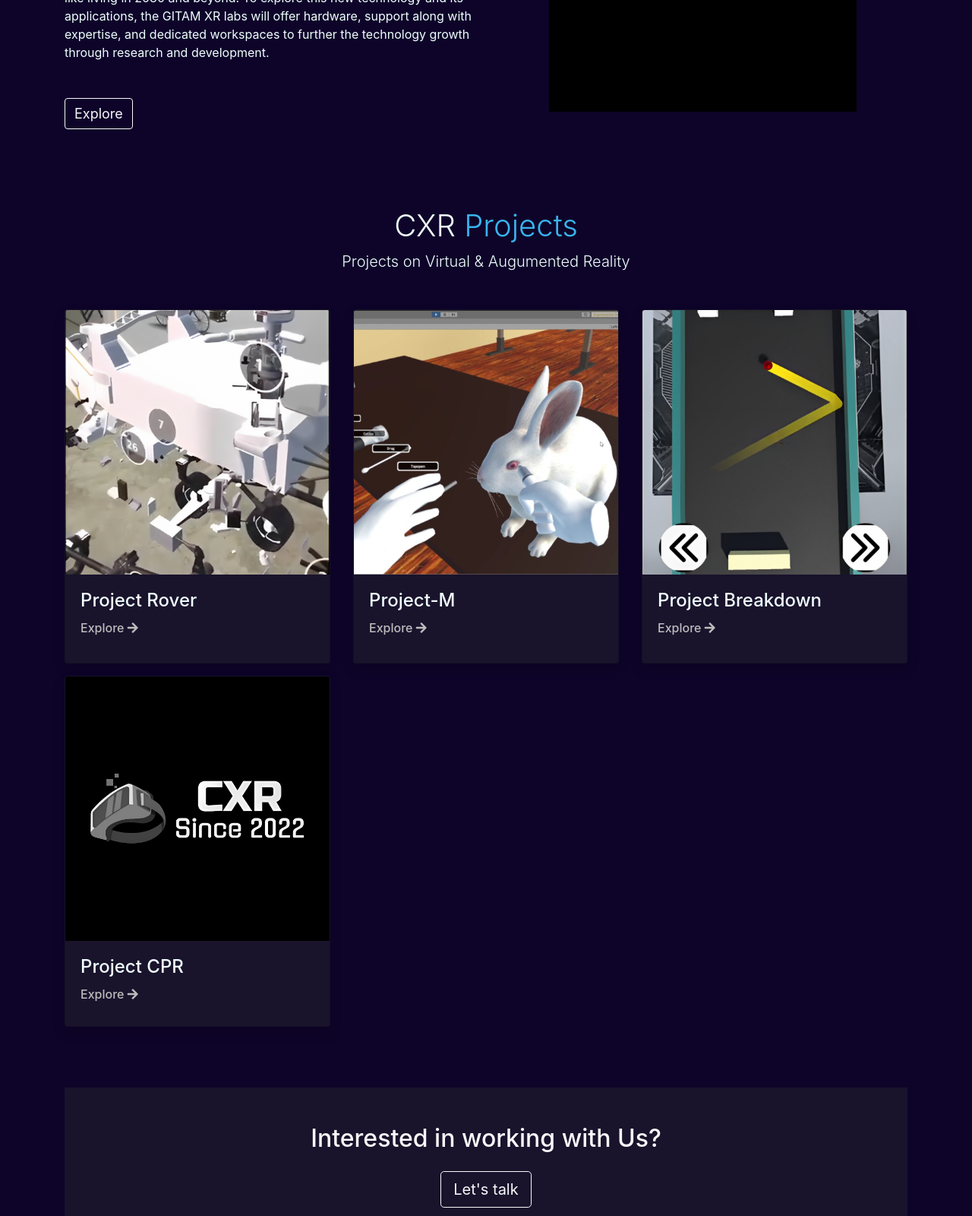
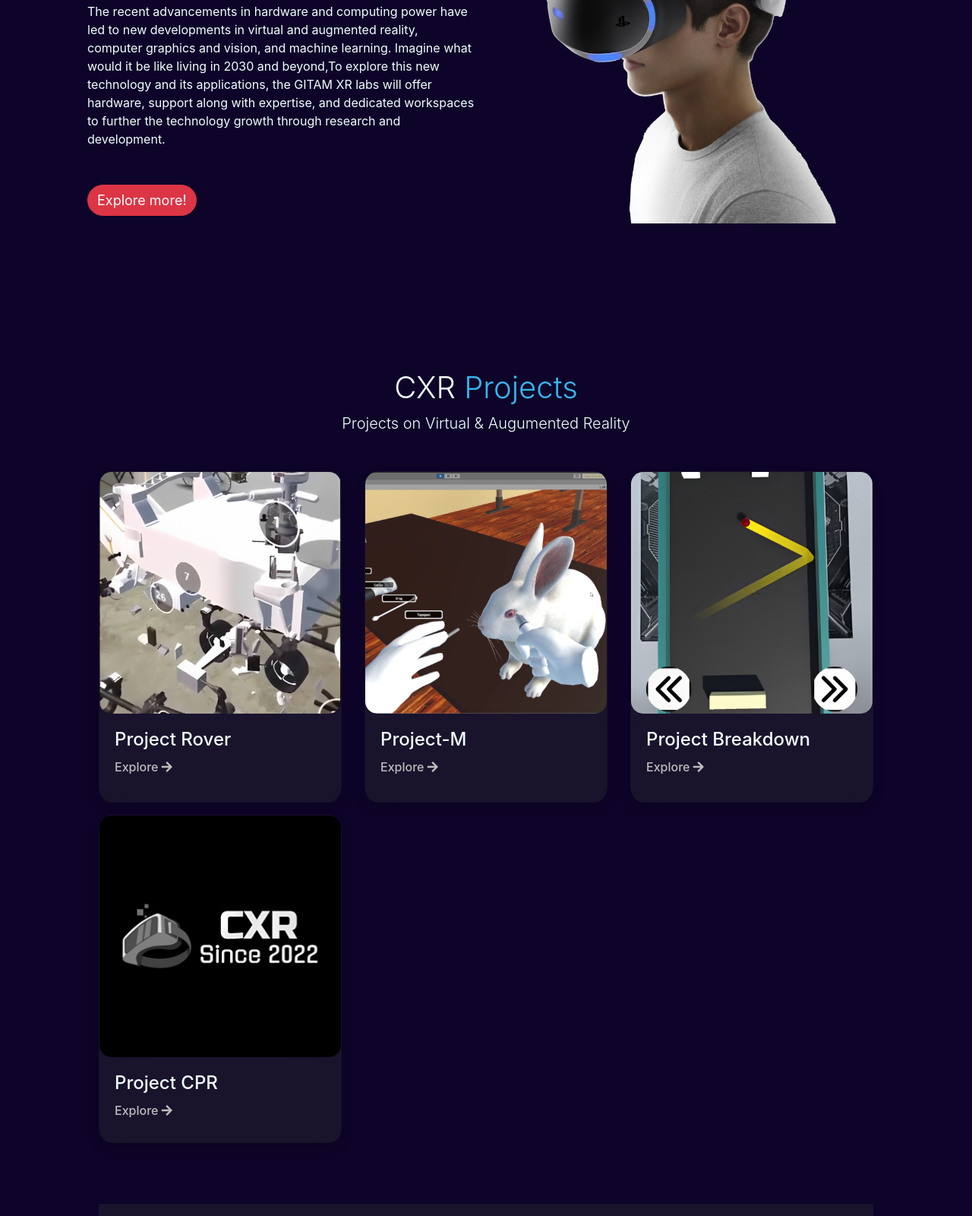
Before and after one commit to vishnu-damuluri/cxr_ajay, a plain HTML site: page index.html in a window 1280 px wide. Shown: the part 820-2420 px from the top of the page at 76% size. Drawn offline with nearby package versions, Linux system fonts and the light colour scheme.

Commit message:
Final update

```diff
--- a/index.html
+++ b/index.html
@@ -53,12 +53,21 @@
            <a href="#projects" class="nav-item nav-link text-light h6 mx-3 my-auto">
             Projects
           </a>
+          <a class="btn btn-primary rounded-pill btn-large float-left "
+          href="mailto:cxrgitam@gmail.com" style="font-size: large; font-weight: 400; ">
+             Contact us
+       </a>
         </div>
       </div>
     </div>
   </nav>
-  <br>
-  <br>
+
+  <!--ignore-->
+  <div class="container text-center my-5" id="#">
+    <h1 class="font-weight-light" style="color: azure; border-radius: 20%">
+    <span class="text-info"><a style="color: #0E0429">___________________</a></span>
+    </h1>
+
 
    <!---intro section-->
 
@@ -73,13 +82,20 @@
  <!--end-->
 
 
+<!--ignore-->
+ <div class="container text-center my-5" id="#">
+  <h1 class="font-weight-light" style="color: azure; border-radius: 20%">
+  <span class="text-info"><a style="color: #0E0429">___________________</a></span>
+  </h1>
+
+
      <!-- Title Section  -->
      <div class="container">
         <div class="row text-center align-items-center my-5 py-5">
           <div class="col-12 col-md-6">
             <div class="font-weight-italic" style="font-size: 20px; text-align:left;" >
               <h2 class="font-weight-bold " style="color: azure; font-family: 'Segoe UI', Tahoma, Geneva, Verdana, sans-serif; font-size: xxx-large; text-align: left;">
-                CXR</h2>
+                </h2>
                 <h2 class="font-weight-bold" style="color: lightcyan; font-family: 'Segoe UI', Tahoma, Geneva, Verdana, sans-serif; font-size: xxx-large; text-align: left;">
                   Center of eXtended Reality</h2>
                   <br>
@@ -88,18 +104,17 @@
               <p6  style="color:azure; font-size:medium;">
                 The recent advancements in hardware and computing power have led to new developments
                 in virtual and augmented reality, computer graphics and vision, and machine learning.
-                Imagine what would it be like living in 2030 and beyond. To explore this new technology and its
+                Imagine what would it be like living in 2030 and beyond,To explore this new technology and its
                 applications, the GITAM XR labs will offer hardware, support along with expertise, and
                 dedicated workspaces to further the technology growth through research and development.
-
                  </p6>
                  </div>
             </div>
            <br>
            <br>
-           <a class="btn btn-outline-light btn-large float-left "
+           <a class="btn btn-danger rounded-pill btn-large float-left "
                  href="about.html" style="font-size: large; font-weight: 400; ">
-                    Explore
+                    Explore more!
               </a>
               <br>
               <br>
@@ -111,7 +126,7 @@
   <br>
             <img
               class="img-fluid w-75"
-              src="assets/logo.png"
+              src="assets/blob2.png"
               alt="your name"
             />
           </div>
@@ -121,22 +136,26 @@
         </div>
       </div>
       <!--end-->
-
+      <div class="container text-center my-5" id="projects">
+        <h1 class="font-weight-light" style="color: azure; border-radius: 20%">
+        <span class="text-info"><a style="color: #0E0429">___________________</a></span>
+        </h1>
        <!--CXR PROJECTS-->
-    <div class="container text-center my-5" id="projects">
-        <h1 class="font-weight-light" style="color: azure;">
+    <div class="container text-center my-5" id="">
+        <h1 class="font-weight-light" style="color: azure; border-radius: 20%">
           CXR <span class="text-info"><a style="color: #39b5ef">Projects</a></span>
         </h1>
         <div class="lead" style="color: azure;">Projects on Virtual & Augumented Reality</div>
         <div class="row my-4 pt-3">
           <div class="col-12 col-md-4 my-2">
-            <div class="card shadow h-300" style="background-color: #19132c;">
+            <div class="card shadow h-300" style="background-color: #19132c; border-radius: 5%">
               <img
                 class="card-img-top"
                 src="assets/rover.png"
                 alt="Free image"
+                style="border-radius: 5%"
               />
-              <div class="card-body" style="background-color: #19132c;">
+              <div class="card-body" style="background-color: #19132c; border-radius: 20%">
                 <h4 class="card-title" style="color: azure; text-align: left">
                   Project Rover
                 </h4>
@@ -152,14 +171,15 @@
             </div>
           </div>
           <div class="col-12 col-md-4 my-2">
-            <div class="card shadow h-100" style="background-color: #19132c;" >
+            <div class="card shadow h-100" style="background-color: #19132c; border-radius: 5%" >
               <img
                 class="card-img-top"
                 src="assets/projectm1.jpg"
                 alt="Free image"
+                style="border-radius: 5%"
               />
-              <div class="card-body" style="background-color: #19132c;">
-                <h4 class="card-title " style="color: azure; text-align: left">
+              <div class="card-body" style="background-color: #19132c; border-radius: 20%">
+                <h4 class="card-title " style="color: azure; text-align: left;">
                   Project-M
                 </h4>
                 <h6 class="card-title " style="color: rgb(189, 189, 189); text-align: left">
@@ -173,13 +193,14 @@
             </div>
           </div>
           <div class="col-12 col-md-4 my-2">
-            <div class="card shadow h-100 " style="background-color: #19132c;">
+            <div class="card shadow h-100 " style="background-color: #19132c; border-radius: 5%">
               <img
                 class="card-img-top"
                 src="assets/Breakdown.png"
                 alt="Free image"
+                style="border-radius: 5%"
               />
-              <div class="card-body" style="background-color: #19132c;">
+              <div class="card-body" style="background-color: #19132c; border-radius: 20%">
                 <h4 class="card-title " style="color: azure; text-align: left">
                   Project Breakdown
                 </h4>
@@ -194,13 +215,14 @@
             </div>
           </div>
           <div class="col-12 col-md-4 my-2">
-            <div class="card shadow h-100 " style="background-color: #19132c;">
+            <div class="card shadow h-100 " style="background-color: #19132c; border-radius: 5%">
               <img
                 class="card-img-top"
                 src="assets/logo.png"
                 alt="Free image"
+                style="border-radius: 5%"
               />
-              <div class="card-body" style="background-color: #19132c;">
+              <div class="card-body" style="background-color: #19132c; border-radius: 20%">
                 <h4 class="card-title " style="color: azure; text-align: left">
                   Project CPR
                 </h4>
@@ -229,7 +251,7 @@
       <div class="container-fluid text-center" style="background-color: #19132c;">
         <div class="py-5">
           <h2 class="text-light">Interested in working with Us?</h2>
-          <a href="#"  class="btn btn-outline-light btn-lg mt-3">
+          <a href="mai"  class="btn btn-outline-light btn-lg mt-3">
             Let's talk
             </a>
          </div>
@@ -238,7 +260,7 @@
             <h5 class="text-info pb-3">More links</h5>
 
             <a href="#" class="text-light d-block">Home</a>
-            <a href="#" class="text-light d-block">Contact Us</a>
+            <a href="mailto:cxrgitam@gmail.com" class="text-light d-block">Contact Us</a>
             <a href="#" class="text-light">
               Write a suggestion  <i class="fas fa-heart text-light"></i>
             </a>
@@ -255,14 +277,14 @@
           </div>
           <div class="col-12 col-md-4 py-3">
             <h5 class="text-info pb-3">Social</h5>
-            <a href="#">
-              <i class="fab fa-twitter text-light h1 d-block"></i>
+            <a href="https://www.linkedin.com/in/cxr-gitam-312929253">
+              <i class="fab fa-linkedin text-light h1 d-block"></i>
             </a>
             <a href="https://www.instagram.com/cxr_gitam/">
               <i class=" fab fa-instagram text-light h1 d-block"></i>
             </a>
-            <a href="#">
-              <i class="fas fa-play-circle text-light h1 d-block"></i>
+            <a href="https://www.youtube.com/channel/UC4b00vQmqiSQQVoWOlWBuCA">
+             <i class="fab fa-brands fa-youtube text-light h1 d-block"></i>
             </a>
           </div>
         </div>
```
Also changed, not shown: about.html (+10 -6 lines), breakdown.html (+13 -6 lines), cpr.html (+11 -6 lines), projectM.html (+11 -6 lines), rover.html (+11 -6 lines), assets/blob2.png (added), 1 other file.
